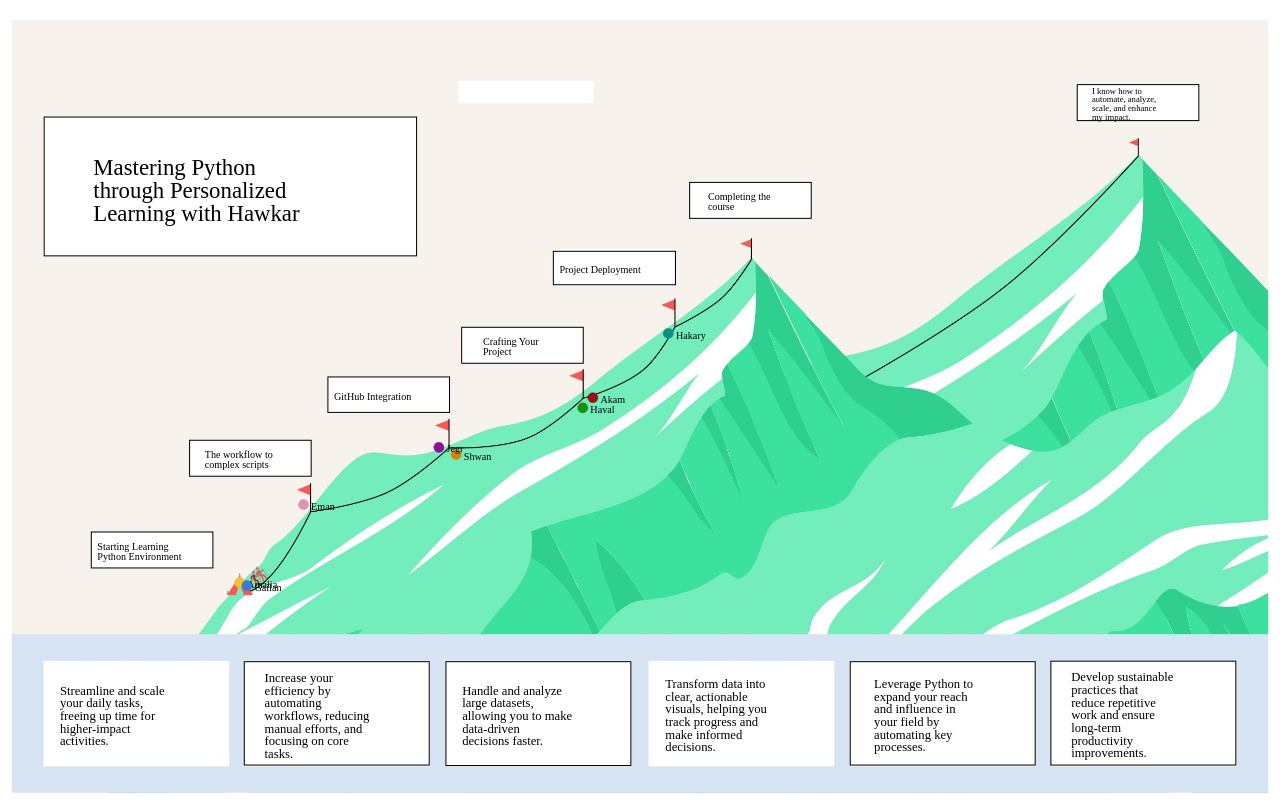
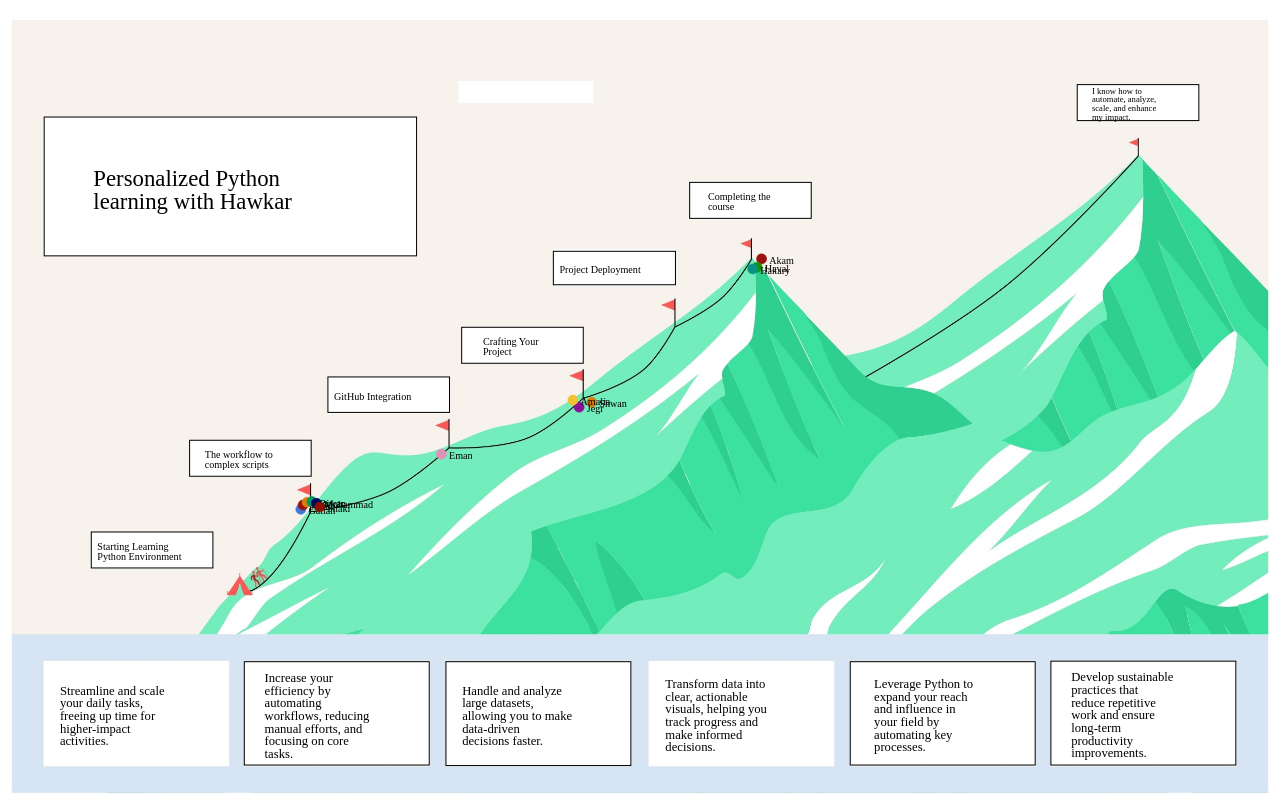
Before and after one commit to habdulhaq87/python_training, a plain HTML site: page index.html in a window 1280 px wide. Drawn offline with Linux system fonts and the light colour scheme.

Commit message:
deploy: 9f37cf41878f008f834f77914655c2f3821a34fb

```diff
--- a/index.html
+++ b/index.html
@@ -21,7 +21,7 @@
 <rect x="2103" y="167" width="240" height="71" style="stroke:black; fill:none; stroke-width:2"/>
 <text x="2132.0" y="185" font-size="17" fill="black"><tspan x="2132.0" dy="0">I know how to</tspan><tspan x="2132.0" dy="17">automate, analyze,</tspan><tspan x="2132.0" dy="17">scale, and enhance</tspan><tspan x="2132.0" dy="17">my impact.</tspan></text>
 <rect x="64" y="231" width="735" height="274" style="stroke:black; fill:none; stroke-width:2"/>
-<text x="161.0" y="346" font-size="45" fill="black"><tspan x="161.0" dy="0">Mastering Python</tspan><tspan x="161.0" dy="45">through Personalized</tspan><tspan x="161.0" dy="45">Learning with Hawkar</tspan></text>
+<text x="161.0" y="368" font-size="45" fill="black"><tspan x="161.0" dy="0">Personalized Python</tspan><tspan x="161.0" dy="45">learning with Hawkar</tspan></text>
 <rect x="1338" y="360" width="240" height="71" style="stroke:black; fill:none; stroke-width:2"/>
 <text x="1374.0" y="395" font-size="20" fill="black"><tspan x="1374.0" dy="0">Completing the</tspan><tspan x="1374.0" dy="20">course</tspan></text>
 <rect x="1069" y="496" width="241" height="66" style="stroke:black; fill:none; stroke-width:2"/>
@@ -46,22 +46,32 @@
 <text x="1290.0" y="1358" font-size="25" fill="black"><tspan x="1290.0" dy="0">Transform data into</tspan><tspan x="1290.0" dy="25">clear, actionable</tspan><tspan x="1290.0" dy="25">visuals, helping you</tspan><tspan x="1290.0" dy="25">track progress and</tspan><tspan x="1290.0" dy="25">make informed</tspan><tspan x="1290.0" dy="25">decisions.</tspan></text>
 <rect x="1655" y="1306" width="365" height="204" style="stroke:black; fill:none; stroke-width:2"/>
 <text x="1702.0" y="1358" font-size="25" fill="black"><tspan x="1702.0" dy="0">Leverage Python to</tspan><tspan x="1702.0" dy="25">expand your reach</tspan><tspan x="1702.0" dy="25">and influence in</tspan><tspan x="1702.0" dy="25">your field by</tspan><tspan x="1702.0" dy="25">automating key</tspan><tspan x="1702.0" dy="25">processes.</tspan></text>
-<circle cx="450.0" cy="1150.0" r="10" fill="rgb(241, 194, 50)" stroke="rgb(241, 194, 50)"/>
-<text x="465.0" y="1160.0" font-size="20" fill="black">Amalia</text>
-<circle cx="464.14213562373095" cy="1155.857864376269" r="10" fill="rgb(60, 120, 216)" stroke="rgb(60, 120, 216)"/>
-<text x="479.14213562373095" y="1165.857864376269" font-size="20" fill="black">Gailan</text>
-<circle cx="575.857864376269" cy="995.857864376269" r="10" fill="rgb(222, 146, 184)" stroke="rgb(222, 146, 184)"/>
-<text x="590.857864376269" y="1005.857864376269" font-size="20" fill="black">Eman</text>
-<circle cx="877.142135623731" cy="897.142135623731" r="10" fill="rgb(217, 128, 11)" stroke="rgb(217, 128, 11)"/>
-<text x="892.142135623731" y="907.142135623731" font-size="20" fill="black">Shwan</text>
-<circle cx="843.0" cy="883.0" r="10" fill="rgb(139, 17, 153)" stroke="rgb(139, 17, 153)"/>
-<text x="858.0" y="893.0" font-size="20" fill="black">Jegr</text>
-<circle cx="1147.0" cy="785.0" r="10" fill="rgb(153, 17, 17)" stroke="rgb(153, 17, 17)"/>
-<text x="1162.0" y="795.0" font-size="20" fill="black">Akam</text>
-<circle cx="1127.0" cy="805.0" r="10" fill="rgb(22, 145, 9)" stroke="rgb(22, 145, 9)"/>
-<text x="1142.0" y="815.0" font-size="20" fill="black">Haval</text>
-<circle cx="1295.8578643762692" cy="658.142135623731" r="10" fill="rgb(9, 145, 134)" stroke="rgb(9, 145, 134)"/>
-<text x="1310.8578643762692" y="668.142135623731" font-size="20" fill="black">Hakary</text>
+<circle cx="570.581163651479" cy="1005.2136867142489" r="10" fill="rgb(60, 120, 216)" stroke="rgb(60, 120, 216)"/>
+<text x="585.581163651479" y="1015.2136867142489" font-size="20" fill="black">Gailan</text>
+<circle cx="575.029785036578" cy="996.737546835184" r="10" fill="rgb(153, 17, 18)" stroke="rgb(153, 17, 18)"/>
+<text x="590.029785036578" y="1006.737546835184" font-size="20" fill="black">Alan</text>
+<circle cx="582.9079022591493" cy="991.2996751462917" r="10" fill="rgb(217, 128, 11)" stroke="rgb(217, 128, 11)"/>
+<text x="597.9079022591493" y="1001.2996751462917" font-size="20" fill="black">Kaiwan</text>
+<circle cx="592.4107336051064" cy="990.1458225180389" r="10" fill="rgb(2, 146, 99)" stroke="rgb(2, 146, 99)"/>
+<text x="607.4107336051064" y="1000.1458225180389" font-size="20" fill="black">Rekar</text>
+<circle cx="601.3612949346231" cy="993.5403226821269" r="10" fill="rgb(4, 6, 96)" stroke="rgb(4, 6, 96)"/>
+<text x="616.3612949346231" y="1003.5403226821269" font-size="20" fill="black">Mohammad</text>
+<circle cx="607.7091205130642" cy="1000.7055365591247" r="10" fill="rgb(139, 18, 0)" stroke="rgb(139, 18, 0)"/>
+<text x="622.7091205130642" y="1010.7055365591247" font-size="20" fill="black">Shaki</text>
+<circle cx="848.029785036578" cy="896.262453164816" r="10" fill="rgb(222, 146, 184)" stroke="rgb(222, 146, 184)"/>
+<text x="863.029785036578" y="906.262453164816" font-size="20" fill="black">Eman</text>
+<circle cx="1144.7091205130641" cy="794.2944634408753" r="10" fill="rgb(217, 128, 11)" stroke="rgb(217, 128, 11)"/>
+<text x="1159.7091205130641" y="804.2944634408753" font-size="20" fill="black">Shwan</text>
+<circle cx="1119.9079022591493" cy="803.7003248537083" r="10" fill="rgb(139, 17, 153)" stroke="rgb(139, 17, 153)"/>
+<text x="1134.9079022591493" y="813.7003248537083" font-size="20" fill="black">Jegr</text>
+<circle cx="1107.581163651479" cy="789.7863132857511" r="10" fill="rgb(241, 194, 50)" stroke="rgb(241, 194, 50)"/>
+<text x="1122.581163651479" y="799.7863132857511" font-size="20" fill="black">Amalia</text>
+<circle cx="1480.0" cy="511.0" r="10" fill="rgb(153, 17, 17)" stroke="rgb(153, 17, 17)"/>
+<text x="1495.0" y="521.0" font-size="20" fill="black">Akam</text>
+<circle cx="1471.3612949346232" cy="527.4596773178731" r="10" fill="rgb(22, 145, 9)" stroke="rgb(22, 145, 9)"/>
+<text x="1486.3612949346232" y="537.4596773178731" font-size="20" fill="black">Haval</text>
+<circle cx="1462.4107336051065" cy="530.8541774819611" r="10" fill="rgb(9, 145, 134)" stroke="rgb(9, 145, 134)"/>
+<text x="1477.4107336051065" y="540.8541774819611" font-size="20" fill="black">Hakary</text>
 </svg>
 </body>
 </html>
```
